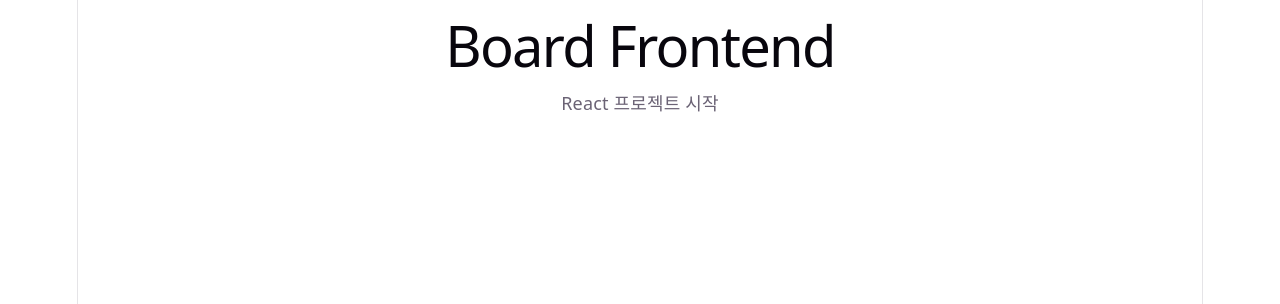
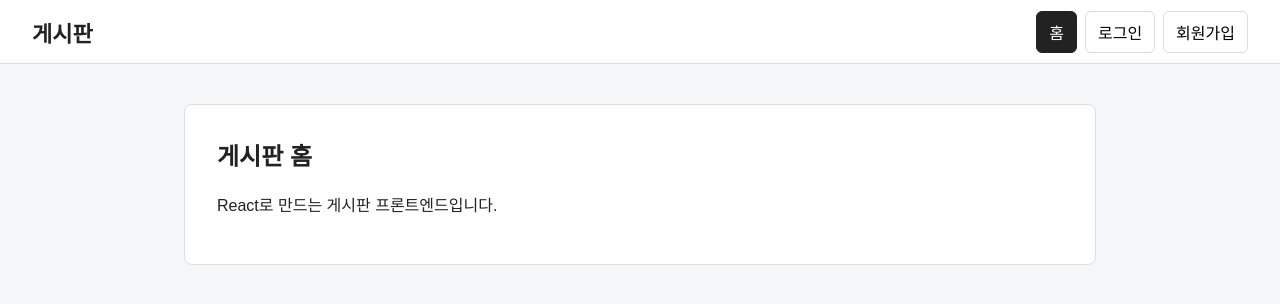
Before and after one commit to Ljeongmin00/react-frontend-practice, a React app: page / in a window 1280 px wide. Shown: the top 304 px of the page. Built offline with nearby package versions, Linux system fonts and the light colour scheme; the HTML template or start-up script is replaced by a standard one.

Commit message:
feat: add basic frontend layout

```diff
--- a/src/App.jsx
+++ b/src/App.jsx
@@ -1,10 +1,21 @@
+import { useState } from "react";
+import Header from "./components/Header";
+import HomePage from "./pages/HomePage";
+import LoginPage from "./pages/LoginPage";
+import SignupPage from "./pages/SignupPage";
+
 function App() {
+  const [currentPage, setCurrentPage] = useState("home");
   return (
-    <div>
-      <h1>Board Frontend</h1>
-      <p>React 프로젝트 시작</p>
+    <div className="app">
+      <Header currentPage={currentPage} onChangePage={setCurrentPage}/>
+
+      <main className="main">
+        {currentPage === "home" && <HomePage />}
+        {currentPage === "login" && <LoginPage />}
+        {currentPage === "signup" && <SignupPage />}
+      </main>
     </div>
   );
 }
-
 export default App;
--- /dev/null
+++ b/src/components/Header.jsx
@@ -0,0 +1,23 @@
+function Header({currentPage, onChangePage}) {
+    return (
+        <header className="header">
+            <h1 className="logo">게시판</h1>
+
+            <nav className="nav">
+                <button
+                type="button"
+                className={currentPage === "home" ? "active" : ""}
+                onClick={() => onChangePage("home")}>홈</button>
+
+                <button type="button"
+                className={currentPage === "login" ? "active" : ""}
+                 onClick={() => onChangePage("login")}>로그인</button>
+
+                <button type="button"
+                className={currentPage === "signup" ? "active" : ""}
+                 onClick={() => onChangePage("signup")}>회원가입</button>
+            </nav>
+        </header>
+    );
+}
+export default Header;
--- a/src/index.css
+++ b/src/index.css
@@ -1,111 +1,93 @@
-:root {
-  --text: #6b6375;
-  --text-h: #08060d;
-  --bg: #fff;
-  --border: #e5e4e7;
-  --code-bg: #f4f3ec;
-  --accent: #aa3bff;
-  --accent-bg: rgba(170, 59, 255, 0.1);
-  --accent-border: rgba(170, 59, 255, 0.5);
-  --social-bg: rgba(244, 243, 236, 0.5);
-  --shadow:
-    rgba(0, 0, 0, 0.1) 0 10px 15px -3px, rgba(0, 0, 0, 0.05) 0 4px 6px -2px;
-
-  --sans: system-ui, 'Segoe UI', Roboto, sans-serif;
-  --heading: system-ui, 'Segoe UI', Roboto, sans-serif;
-  --mono: ui-monospace, Consolas, monospace;
-
-  font: 18px/145% var(--sans);
-  letter-spacing: 0.18px;
-  color-scheme: light dark;
-  color: var(--text);
-  background: var(--bg);
-  font-synthesis: none;
-  text-rendering: optimizeLegibility;
-  -webkit-font-smoothing: antialiased;
-  -moz-osx-font-smoothing: grayscale;
-
-  @media (max-width: 1024px) {
-    font-size: 16px;
-  }
-}
-
-@media (prefers-color-scheme: dark) {
-  :root {
-    --text: #9ca3af;
-    --text-h: #f3f4f6;
-    --bg: #16171d;
-    --border: #2e303a;
-    --code-bg: #1f2028;
-    --accent: #c084fc;
-    --accent-bg: rgba(192, 132, 252, 0.15);
-    --accent-border: rgba(192, 132, 252, 0.5);
-    --social-bg: rgba(47, 48, 58, 0.5);
-    --shadow:
-      rgba(0, 0, 0, 0.4) 0 10px 15px -3px, rgba(0, 0, 0, 0.25) 0 4px 6px -2px;
-  }
-
-  #social .button-icon {
-    filter: invert(1) brightness(2);
-  }
+* {
+  box-sizing: border-box;
 }
 
 body {
   margin: 0;
+  font-family: Arial, sans-serif;
+  background-color: #f5f6f8;
+  color: #222;
 }
 
-#root {
-  width: 1126px;
-  max-width: 100%;
+button, input {
+  font: inherit;
+}
+
+button {
+  cursor: pointer;
+}
+
+.app {
+  min-height: 100vh;
+}
+
+.header {
+  height: 64px;
+  padding: 0 32px;
+  background-color: white;
+  border-bottom: 1px solid #ddd;
+  display: flex;
+  align-items: center;
+  justify-content: space-between;
+}
+
+.logo {
+  margin: 0;
+  font-size: 22px;
+}
+
+.nav {
+  display: flex;
+  gap: 8px;
+}
+
+.nav button {
+  border: 1px solid #ddd;
+  background-color: white;
+  padding: 8px 12px;
+  border-radius: 6px;
+}
+
+.nav button.active {
+  background-color: #222;
+  color: white;
+  border-color: #222;
+}
+
+.main {
+  max-width: 960px;
   margin: 0 auto;
-  text-align: center;
-  border-inline: 1px solid var(--border);
-  min-height: 100svh;
+  padding: 40px 24px;
+}
+
+.page {
+  background-color: white;
+  border: 1px solid #ddd;
+  padding: 32px;
+  border-radius: 8px;
+}
+
+.page h2 {
+  margin-top: 0;
+}
+
+.form {
   display: flex;
   flex-direction: column;
-  box-sizing: border-box;
+  gap: 12px;
+  max-width: 360px;
 }
 
-h1,
-h2 {
-  font-family: var(--heading);
-  font-weight: 500;
-  color: var(--text-h);
+.form input {
+  padding: 10px;
+  border: 1px solid #ccc;
+  border-radius: 6px;
 }
 
-h1 {
-  font-size: 56px;
-  letter-spacing: -1.68px;
-  margin: 32px 0;
-  @media (max-width: 1024px) {
-    font-size: 36px;
-    margin: 20px 0;
-  }
+.form button {
+  padding: 10px;
+  border: none;
+  border-radius: 6px;
+  background-color: #222;
+  color: white;
 }
-h2 {
-  font-size: 24px;
-  line-height: 118%;
-  letter-spacing: -0.24px;
-  margin: 0 0 8px;
-  @media (max-width: 1024px) {
-    font-size: 20px;
-  }
-}
-p {
-  margin: 0;
-}
-
-code,
-.counter {
-  font-family: var(--mono);
-  display: inline-flex;
-  border-radius: 4px;
-  color: var(--text-h);
-}
-
-code {
-  font-size: 15px;
-  line-height: 135%;
-  padding: 4px 8px;
-  background: var(--code-bg);
-}
--- /dev/null
+++ b/src/pages/HomePage.jsx
@@ -0,0 +1,9 @@
+function HomePage(){
+    return(
+        <section className="page">
+            <h2>게시판 홈</h2>
+            <p>React로 만드는 게시판 프론트엔드입니다.</p>
+        </section>
+    );
+}
+export default HomePage;
--- /dev/null
+++ b/src/pages/LoginPage.jsx
@@ -0,0 +1,13 @@
+function LoginPage(){
+    return(
+        <section className="page">
+            <h2>로그인</h2>
+            <form className="form">
+                <input type="email" placeholder="이메일"/>
+                <input type="password" placeholder="비밀번호"/>
+                <button type="button">로그인</button>
+            </form>
+        </section>
+    );
+}
+export default LoginPage;
--- /dev/null
+++ b/src/pages/SignupPage.jsx
@@ -0,0 +1,14 @@
+function SignupPage(){
+    return(
+        <section className="page">
+            <h2>회원가입</h2>
+            <form className="form">
+                <input type="text" placeholder="이름"/>
+                <input type="email" placeholder="이메일"/>
+                <input type="password" placeholder="비밀번호"/>
+                <button type="button">회원가입</button>
+            </form>
+        </section>
+    );
+}
+export default SignupPage;
```
